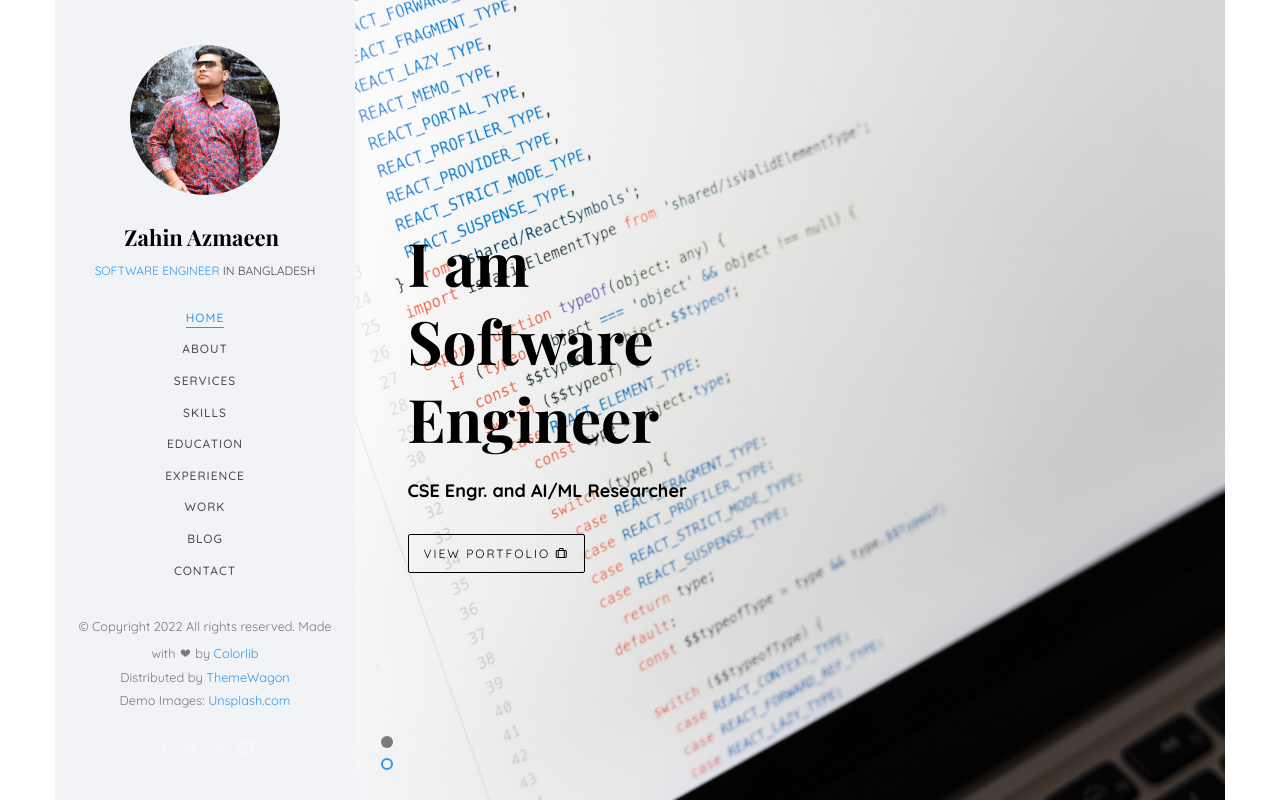
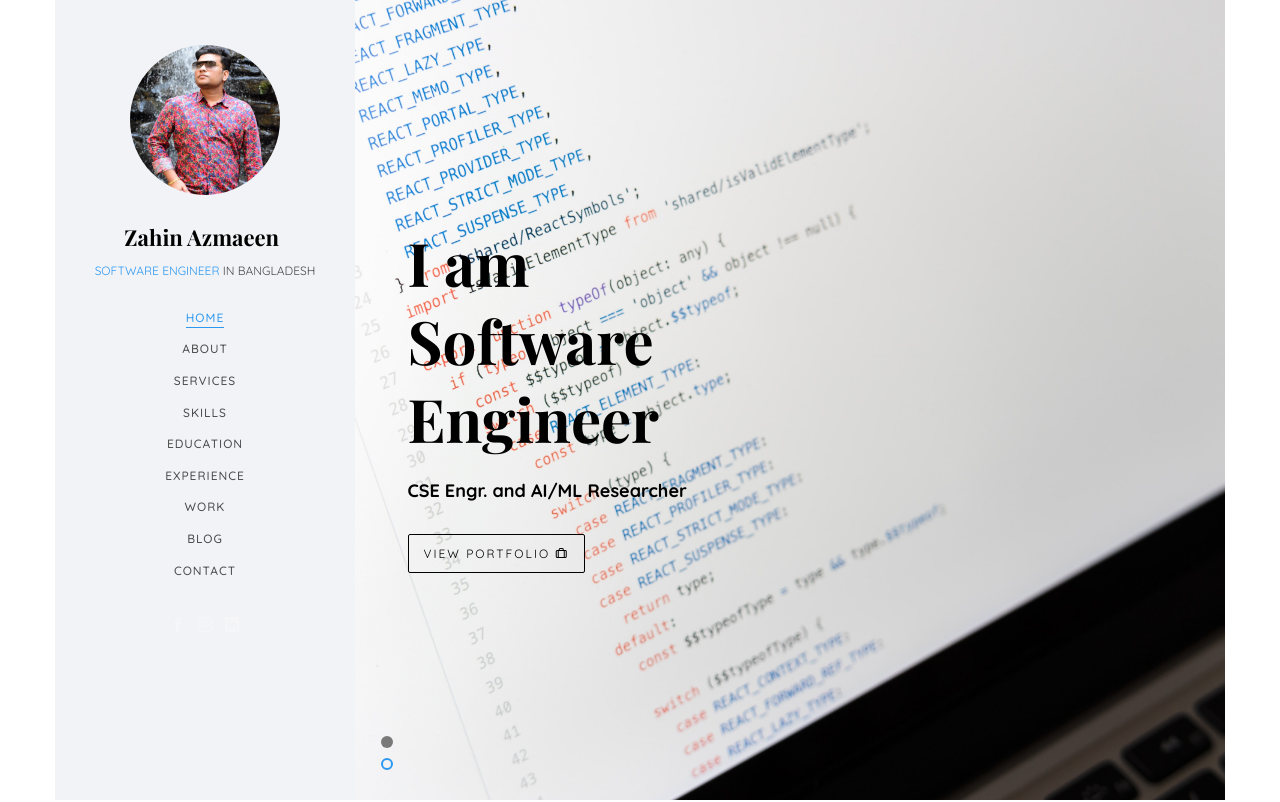
Before and after one commit to Zahin-Azmaeen/azmaeen.github.io, a plain HTML site: page index.html in a window 1280 px wide. Shown: the top 802 px of the page. Drawn offline with nearby package versions, Linux system fonts and the light colour scheme; files whose address does not match are found by name; a web font is replaced by a local one.

Commit message:
Update index.html

```diff
--- a/index.html
+++ b/index.html
@@ -80,20 +80,9 @@
 				</nav>
 
 				<div class="colorlib-footer">
-					<p><small>&copy;
-							<!-- Link back to Colorlib can't be removed. Template is licensed under CC BY 3.0. -->
-							Copyright
-							<script>document.write(new Date().getFullYear());</script> All rights reserved. Made with <i
-								class="icon-heart" aria-hidden="true"></i> by <a href="https://colorlib.com"
-								target="_blank">Colorlib</a>
-							<!-- Link back to Colorlib can't be removed. Template is licensed under CC BY 3.0. -->
-							</span> <span>Distributed by <a href="https://themewagon.com"
-									target="_blank">ThemeWagon</a></span> <span>Demo Images: <a
-									href="https://unsplash.com/" target="_blank">Unsplash.com</a></span>
-						</small></p>
+
 					<ul>
 						<li><a href="#"><i class="icon-facebook2"></i></a></li>
-						<li><a href="#"><i class="icon-twitter2"></i></a></li>
 						<li><a href="#"><i class="icon-instagram"></i></a></li>
 						<li><a href="#"><i class="icon-linkedin2"></i></a></li>
 					</ul>
```
